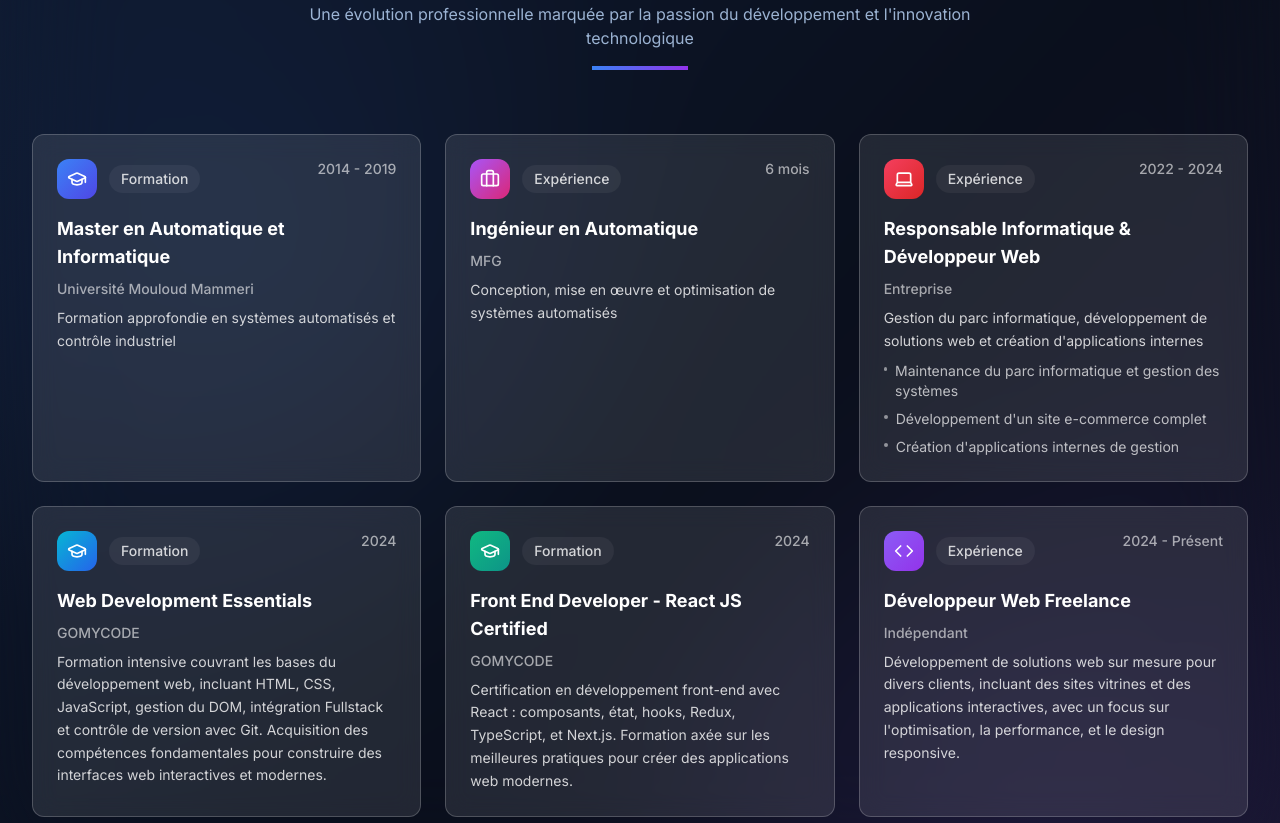
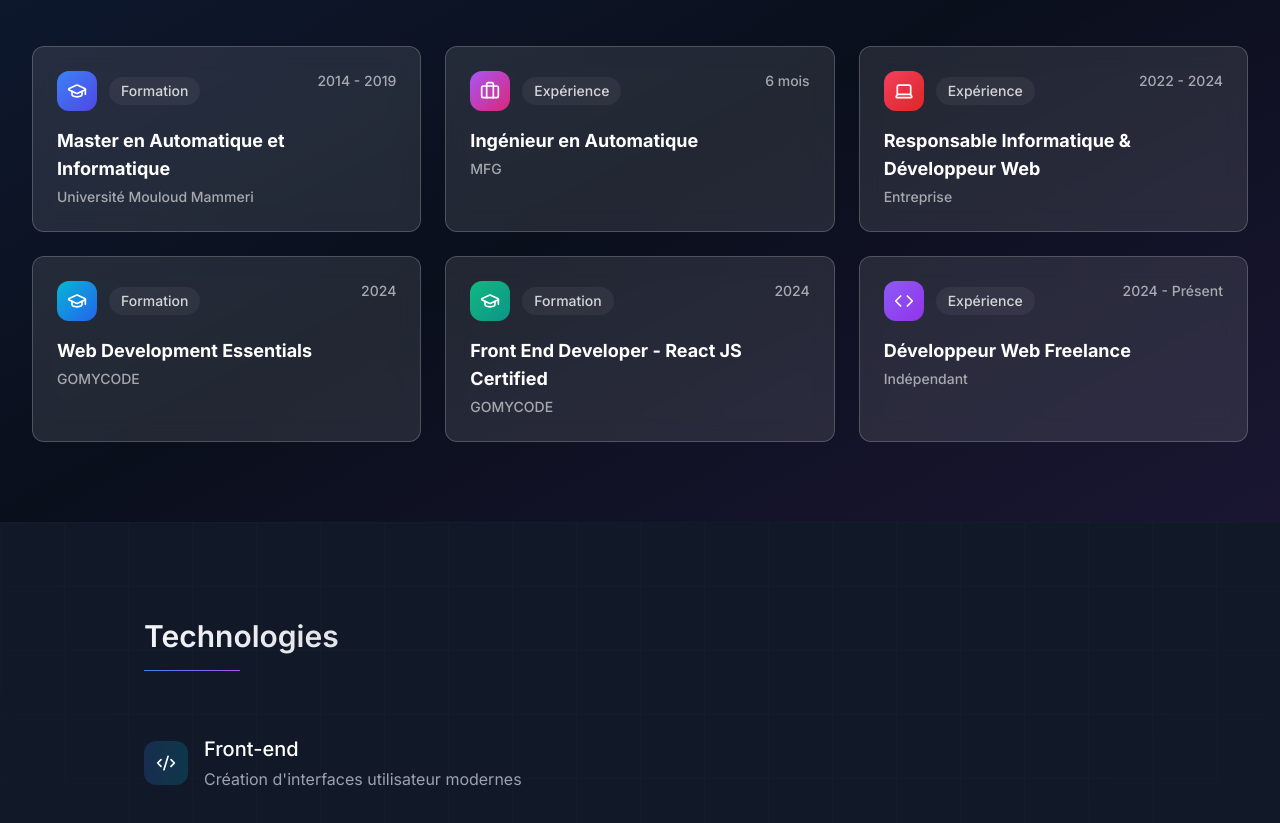
Before and after one commit to MezdadAchour/MezdadAchour, a Next.js app: page / in a window 1280 px wide. Shown: the part 1920-2743 px from the top of the page. Built offline with nearby package versions, Linux system fonts and the light colour scheme.

Commit message:
about ans skills simplified

```diff
--- a/src/components/sections/About.tsx
+++ b/src/components/sections/About.tsx
@@ -1,6 +1,6 @@
 'use client';
 import React from 'react';
-import { motion, HTMLMotionProps } from 'framer-motion';
+import { motion } from 'framer-motion';
 import { GraduationCap, Code, Briefcase, Laptop, LucideIcon } from 'lucide-react';
 import { Card } from '@/components/ui/card';
 
@@ -9,10 +9,8 @@ interface TimelineItem {
   title: string;
   place: string;
   date: string;
-  description: string;
   category: string;
   color: string;
-  details?: string[];
 }
 
 const timeline: TimelineItem[] = [
@@ -21,7 +19,6 @@ const timeline: TimelineItem[] = [
     title: "Master en Automatique et Informatique",
     place: "Université Mouloud Mammeri",
     date: "2014 - 2019",
-    description: "Formation approfondie en systèmes automatisés et contrôle industriel",
     category: "Formation",
     color: "from-blue-500 to-indigo-600"
   },
@@ -30,7 +27,6 @@ const timeline: TimelineItem[] = [
     title: "Ingénieur en Automatique",
     place: "MFG",
     date: "6 mois",
-    description: "Conception, mise en œuvre et optimisation de systèmes automatisés",
     category: "Expérience",
     color: "from-purple-500 to-pink-600"
   },
@@ -39,12 +35,6 @@ const timeline: TimelineItem[] = [
     title: "Responsable Informatique & Développeur Web",
     place: "Entreprise",
     date: "2022 - 2024",
-    description: "Gestion du parc informatique, développement de solutions web et création d'applications internes",
-    details: [
-      "Maintenance du parc informatique et gestion des systèmes",
-      "Développement d'un site e-commerce complet",
-      "Création d'applications internes de gestion"
-    ],
     category: "Expérience",
     color: "from-rose-500 to-red-600"
   },
@@ -53,7 +43,6 @@ const timeline: TimelineItem[] = [
     title: "Web Development Essentials",
     place: "GOMYCODE",
     date: "2024",
-    description: "Formation intensive couvrant les bases du développement web, incluant HTML, CSS, JavaScript, gestion du DOM, intégration Fullstack et contrôle de version avec Git. Acquisition des compétences fondamentales pour construire des interfaces web interactives et modernes.",
     category: "Formation",
     color: "from-cyan-500 to-blue-600"
   },
@@ -62,7 +51,6 @@ const timeline: TimelineItem[] = [
     title: "Front End Developer - React JS Certified",
     place: "GOMYCODE",
     date: "2024",
-    description: "Certification en développement front-end avec React : composants, état, hooks, Redux, TypeScript, et Next.js. Formation axée sur les meilleures pratiques pour créer des applications web modernes.",
     category: "Formation",
     color: "from-emerald-500 to-teal-600"
   },
@@ -71,58 +59,29 @@ const timeline: TimelineItem[] = [
     title: "Développeur Web Freelance",
     place: "Indépendant",
     date: "2024 - Présent",
-    description: "Développement de solutions web sur mesure pour divers clients, incluant des sites vitrines et des applications interactives, avec un focus sur l'optimisation, la performance, et le design responsive.",
     category: "Expérience",
     color: "from-violet-500 to-purple-600"
   }
 ];
 
-const containerAnimation = {
-  hidden: { opacity: 0 },
-  visible: {
-    opacity: 1,
-    transition: {
-      staggerChildren: 0.1
-    }
-  }
-};
-
-const itemAnimation = {
-  hidden: { opacity: 0, y: 20 },
-  visible: {
-    opacity: 1,
-    y: 0,
-    transition: {
-      duration: 0.5
-    }
-  }
-};
-
-interface TimelineCardProps {
-  item: TimelineItem;
-}
-
-const TimelineCard: React.FC<TimelineCardProps> = ({ item }) => {
+const TimelineCard: React.FC<{ item: TimelineItem }> = ({ item }) => {
   return (
     <motion.div
-      variants={itemAnimation}
+      initial={{ opacity: 0, y: 20 }}
+      whileInView={{ opacity: 1, y: 0 }}
+      viewport={{ once: true }}
+      whileHover={{ scale: 1.02 }}
       className="group relative"
-      whileHover={{ scale: 1.02 }}
-      transition={{ duration: 0.2 }}
     >
-      <div
-        className={`
-          absolute inset-0 rounded-2xl opacity-0 group-hover:opacity-100
-          transition-all duration-500 bg-gradient-to-br ${item.color}
-          blur-xl -z-10
-        `}
+      <div className={`absolute inset-0 rounded-2xl opacity-0 group-hover:opacity-100
+        transition-all duration-500 bg-gradient-to-br ${item.color} blur-xl -z-10`}
       />
 
       <Card className="h-full p-6 rounded-2xl border-2 border-white/5 bg-white/5 backdrop-blur-sm hover:border-white/20 transition-all duration-300">
         <div className="space-y-4">
           <div className="flex items-start justify-between gap-4">
             <div className="flex items-center gap-3">
-              <div className={`p-2.5 rounded-xl bg-gradient-to-br ${item.color} bg-opacity-20`}>
+              <div className={`p-2.5 rounded-xl bg-gradient-to-br ${item.color}`}>
                 <item.icon className="w-5 h-5 text-white" />
               </div>
               <span className="text-sm font-medium text-white/80 bg-white/5 px-3 py-1 rounded-full">
@@ -134,31 +93,13 @@ const TimelineCard: React.FC<TimelineCardProps> = ({ item }) => {
             </span>
           </div>
 
-          <div className="space-y-2">
-            <h3 className="text-lg font-bold text-white group-hover:text-transparent group-hover:bg-clip-text group-hover:bg-gradient-to-r group-hover:from-white group-hover:to-blue-400 transition-all duration-300">
+          <div>
+            <h3 className="text-lg font-bold text-white group-hover:text-transparent group-hover:bg-clip-text group-hover:bg-gradient-to-r group-hover:from-white group-hover:to-blue-400">
               {item.title}
             </h3>
-            <p className="text-white/60 font-medium text-sm">
+            <p className="text-white/60 font-medium text-sm mt-1">
               {item.place}
             </p>
-            <p className="text-white/80 text-sm leading-relaxed">
-              {item.description}
-            </p>
-
-            {item.details && (
-              <motion.ul
-                initial={{ opacity: 0 }}
-                animate={{ opacity: 1 }}
-                className="mt-3 space-y-2"
-              >
-                {item.details.map((detail: string, idx: number) => (
-                  <li key={idx} className="flex items-start gap-2 text-sm text-white/70">
-                    <span className="mt-1.5 w-1 h-1 rounded-full bg-white/50" />
-                    {detail}
-                  </li>
-                ))}
-              </motion.ul>
-            )}
           </div>
         </div>
       </Card>
@@ -168,102 +109,38 @@ const TimelineCard: React.FC<TimelineCardProps> = ({ item }) => {
 
 const About: React.FC = () => {
   return (
-    <section id="about" className="relative min-h-screen pt-24 pb-16 overflow-hidden">
+    <section id="about" className="relative py-20 overflow-hidden">
       <motion.div
         className="absolute inset-0 bg-[#0A0F1C]"
-        style={{
-          backgroundImage: `
-            radial-gradient(circle at 20% 30%, rgba(59, 130, 246, 0.08) 0%, transparent 30%),
-            radial-gradient(circle at 80% 70%, rgba(139, 92, 246, 0.08) 0%, transparent 30%)
-          `
-        }}
-      >
-        <motion.div
-          className="absolute inset-0"
         initial={{ opacity: 0 }}
         animate={{ opacity: 1 }}
-          transition={{ duration: 1 }}
       >
         <div className="absolute inset-0 bg-gradient-to-br from-blue-500/10 via-transparent to-purple-500/10" />
-          <div className="absolute inset-0 backdrop-blur-3xl" />
-        </motion.div>
       </motion.div>
 
       <div className="relative max-w-7xl mx-auto px-4 sm:px-6 lg:px-8">
         <motion.div
           initial={{ opacity: 0, y: 20 }}
           whileInView={{ opacity: 1, y: 0 }}
-          viewport={{ once: true, margin: "-100px" }}
+          viewport={{ once: true }}
           className="text-center mb-16"
         >
-          <motion.h2
-            className="text-4xl md:text-5xl font-bold"
-            whileHover={{ scale: 1.05 }}
-            transition={{ type: "spring", stiffness: 300, damping: 10 }}
-          >
-            <span className="text-transparent bg-clip-text bg-gradient-to-r from-purple-400 via-blue-500 to-rose-400 animate-gradient">
+          <h2 className="text-4xl font-bold text-transparent bg-clip-text bg-gradient-to-r from-purple-400 via-blue-500 to-rose-400">
             Mon Parcours
-            </span>
-          </motion.h2>
-          <p className="mt-4 text-blue-200/80 max-w-2xl mx-auto">
-            Une évolution professionnelle marquée par la passion du développement
-            et l&apos;innovation technologique
-          </p>
-
+          </h2>
           <motion.div
             initial={{ scaleX: 0 }}
             whileInView={{ scaleX: 1 }}
             viewport={{ once: true }}
-            transition={{ duration: 0.8, delay: 0.2 }}
             className="mt-4 h-1 w-24 mx-auto bg-gradient-to-r from-blue-500 to-purple-600"
           />
         </motion.div>
 
-        <motion.div
-          variants={containerAnimation}
-          initial="hidden"
-          whileInView="visible"
-          viewport={{ once: true, margin: "-50px" }}
-          className="grid grid-cols-1 md:grid-cols-2 lg:grid-cols-3 gap-6"
-        >
+        <div className="grid grid-cols-1 md:grid-cols-2 lg:grid-cols-3 gap-6">
           {timeline.map((item, index) => (
             <TimelineCard key={index} item={item} />
           ))}
-        </motion.div>
-
-        <motion.div
-          initial={{ opacity: 0, y: 20 }}
-          whileInView={{ opacity: 1, y: 0 }}
-          viewport={{ once: true, margin: "-50px" }}
-          whileHover={{ scale: 1.02 }}
-          className="mt-16 p-8 bg-white/5 backdrop-blur-lg rounded-2xl border border-white/10 hover:border-blue-500/50 transition-all duration-300 shadow-xl shadow-blue-500/5"
-        >
-          <div className="max-w-3xl mx-auto text-center space-y-6">
-            <motion.h3
-              className="text-2xl font-bold text-transparent bg-clip-text bg-gradient-to-r from-blue-400 to-purple-500"
-              whileHover={{ scale: 1.05 }}
-              transition={{ type: "spring", stiffness: 300, damping: 10 }}
-            >
-              Ma Vision
-            </motion.h3>
-            <p className="text-blue-200 leading-relaxed">
-              Passionné par le développement web et fort d&apos;une expérience en automatique,
-              je combine expertise technique et créativité pour créer des solutions numériques
-              innovantes. Mon approche unique me permet d&apos;apporter une vision globale aux projets,
-              en alliant performance technique et expérience utilisateur optimale.
-            </p>
-            <motion.div
-              className="pt-4"
-              whileHover={{ scale: 1.05 }}
-              transition={{ type: "spring", stiffness: 300, damping: 10 }}
-            >
-              <span className="inline-flex items-center gap-2 px-4 py-2 rounded-full bg-blue-500/10 text-blue-400 text-sm hover:bg-blue-500/20 transition-colors duration-300">
-                <Code className="w-4 h-4" />
-                Développement Web Moderne
-              </span>
-            </motion.div>
         </div>
-        </motion.div>
       </div>
     </section>
   );
--- a/src/components/sections/Skills.tsx
+++ b/src/components/sections/Skills.tsx
@@ -1,206 +1,154 @@
 'use client'
 import React from 'react';
 import { motion } from 'framer-motion';
-import { Code2, Wrench, Braces, Terminal, Star, CloudCog, LucideIcon } from 'lucide-react';
+import { Code2, Wrench, Braces, LucideIcon } from 'lucide-react';
 
 interface Skill {
   name: string;
-  level: 'Expert' | 'Avancé';
-  icon: LucideIcon;
 }
 
-interface SkillCategory {
+interface Category {
   title: string;
   icon: LucideIcon;
   color: string;
   description: string;
-  skills: Skill[];
+  skills: string[];
 }
 
-const skillCategories: SkillCategory[] = [
+interface SkillCardProps {
+  skill: string;
+}
+
+interface CategorySectionProps {
+  category: Category;
+}
+
+const skillCategories: Category[] = [
   {
-    title: "Développement Front-end",
+    title: "Front-end",
     icon: Code2,
-    color: "from-blue-600 to-cyan-500",
-    description: "Maîtrise des technologies web modernes pour créer des interfaces utilisateur interactives et performantes.",
+    color: "from-blue-500/20 to-cyan-500/20",
+    description: "Création d'interfaces utilisateur modernes",
     skills: [
-      { name: "React", level: "Expert", icon: Braces },
-      { name: "JavaScript", level: "Expert", icon: Terminal },
-      { name: "TypeScript", level: "Avancé", icon: Terminal },
-      { name: "CSS/SCSS", level: "Expert", icon: Code2 },
-      { name: "Tailwind CSS", level: "Avancé", icon: Wrench },
-      { name: "Responsive Design", level: "Expert", icon: CloudCog }
+      "React",
+      "Next.js",
+      "JavaScript",
+      "TypeScript",
+      "CSS/SCSS",
+      "Tailwind CSS"
     ]
   },
   {
-    title: "Développement Back-end",
+    title: "Back-end",
     icon: Braces,
-    color: "from-green-600 to-lime-500",
-    description: "Maîtrise des langages et frameworks pour construire des API robustes et évolutives.",
+    color: "from-emerald-500/20 to-green-500/20",
+    description: "APIs et bases de données",
     skills: [
-      { name: "Node.js", level: "Expert", icon: Terminal },
-      { name: "Express", level: "Expert", icon: Braces },
-      { name: "MongoDB", level: "Avancé", icon: CloudCog },
-      { name: "PostgreSQL", level: "Avancé", icon: CloudCog },
-      { name: "REST API", level: "Expert", icon: Braces },
-      { name: "GraphQL", level: "Avancé", icon: Braces }
+      "Node.js",
+      "Express",
+      "MongoDB",
+      "PostgreSQL",
+      "REST API",
+      "GraphQL"
     ]
   },
   {
-    title: "Outils et méthodologies",
+    title: "Outils",
     icon: Wrench,
-    color: "from-orange-600 to-amber-500",
-    description: "Utilisation efficace des outils et des méthodologies pour une gestion de projet optimale.",
+    color: "from-orange-500/20 to-amber-500/20",
+    description: "Développement et design",
     skills: [
-      { name: "Git/GitHub", level: "Expert", icon: Wrench },
-      { name: "Docker", level: "Avancé", icon: CloudCog },
-      { name: "Agile/Scrum", level: "Expert", icon: Wrench },
-      { name: "Figma", level: "Expert", icon: Wrench },
-      { name: "CI/CD", level: "Avancé", icon: CloudCog },
-      { name: "AWS/GCP", level: "Avancé", icon: CloudCog }
+      "Git/GitHub",
+      "Figma"
     ]
   }
 ];
 
-interface SkillCardProps {
-  name: string;
-  level: 'Expert' | 'Avancé';
-  delay?: number;
-  icon: LucideIcon;
-}
-
-const SkillCard: React.FC<SkillCardProps> = ({ name, level, delay = 0, icon: SkillIcon }) => {
-  const levelColors: Record<'Expert' | 'Avancé', string> = {
-    Expert: "text-emerald-400",
-    Avancé: "text-blue-400"
-  };
-
-  return (
-    <motion.div
-      initial={{ opacity: 0, scale: 0.95 }}
-      whileInView={{ opacity: 1, scale: 1 }}
-      transition={{ duration: 0.5, delay }}
-      className="relative group sm:col-span-2 md:col-span-1"
-    >
-      <div className="absolute -inset-1 rounded-lg bg-gradient-to-r from-blue-600 to-purple-600 opacity-0 group-hover:opacity-75 blur-lg transition-all duration-500 group-hover:duration-200 animate-tilt"></div>
-
-      <div className="relative h-full bg-gray-900 rounded-lg p-6 flex flex-col transform transition-all duration-300 group-hover:scale-[1.02] group-hover:-translate-y-1 border border-gray-800 group-hover:border-gray-700">
-        <div className="flex items-center justify-between mb-4">
-          <div className="p-2 rounded-lg bg-gray-800 group-hover:bg-gray-750 transition-colors duration-300">
-            <SkillIcon className="w-5 h-5 text-gray-400 group-hover:text-white transition-colors duration-300" />
-          </div>
-          <div className={`px-3 py-1 rounded-full text-xs font-medium ${levelColors[level]} bg-gray-800/50`}>
-            {level}
-          </div>
-        </div>
-
-        <h4 className="text-lg font-semibold text-white mb-2 group-hover:text-transparent group-hover:bg-clip-text group-hover:bg-gradient-to-r group-hover:from-blue-400 group-hover:to-purple-400 transition-all duration-300">
-          {name}
-        </h4>
-
-        <div className="flex items-center mt-auto space-x-1">
-          {[...Array(level === "Expert" ? 5 : 4)].map((_, i) => (
-            <Star
-              key={i}
-              className={`w-4 h-4 ${
-                level === "Expert"
-                  ? "text-emerald-500/40 group-hover:text-emerald-400"
-                  : "text-blue-500/40 group-hover:text-blue-400"
-              } transition-colors duration-300`}
-              fill="currentColor"
-            />
-          ))}
-        </div>
-      </div>
-    </motion.div>
-  );
-};
-
-interface CategorySectionProps {
-  category: SkillCategory;
-  index: number;
-}
-
-const CategorySection: React.FC<CategorySectionProps> = ({ category, index }) => (
+const SkillCard: React.FC<SkillCardProps> = ({ skill }) => (
   <motion.div
     initial={{ opacity: 0, y: 20 }}
     whileInView={{ opacity: 1, y: 0 }}
-    transition={{ duration: 0.6, delay: index * 0.2 }}
-    className="relative"
+    viewport={{ once: true }}
+    whileHover={{ scale: 1.02 }}
+    className="group relative"
   >
-    <div className="mb-12">
-      <div className="flex items-center mb-6">
-        <div className={`p-4 rounded-xl bg-gradient-to-r ${category.color} shadow-lg`}>
-          <category.icon className="w-6 h-6 text-white" />
-        </div>
-        <div className="ml-4">
-          <h3 className="text-2xl font-bold text-white mb-2">{category.title}</h3>
-          <p className="text-gray-400 text-sm">{category.description}</p>
-        </div>
-      </div>
-
-      <div className="grid grid-cols-1 sm:grid-cols-2 lg:grid-cols-4 gap-6">
-        {category.skills.map((skill, skillIndex) => (
-          <SkillCard
-            key={skill.name}
-            {...skill}
-            delay={index * 0.1 + skillIndex * 0.1}
-            icon={skill.icon || category.icon}
-          />
-        ))}
+    <div className="absolute inset-0 rounded-xl bg-gradient-to-r from-blue-500/20 to-purple-500/20 blur-xl opacity-0 group-hover:opacity-100 transition-opacity duration-500" />
+    <div className="relative h-full px-6 py-4 rounded-xl bg-gray-800/40 backdrop-blur-sm border border-gray-700/50 hover:border-gray-600/50 transition-colors duration-300">
+      <div className="flex items-center justify-between">
+        <span className="text-gray-200 font-medium">{skill}</span>
+        <div className="h-2 w-2 rounded-full bg-gradient-to-r from-blue-500 to-purple-500 opacity-0 group-hover:opacity-100 transition-opacity duration-300" />
       </div>
     </div>
   </motion.div>
 );
 
-const BackgroundDecorations: React.FC = () => {
-  // Décorations d'arrière-plan
-  return null;
-};
+const CategorySection: React.FC<CategorySectionProps> = ({ category }) => (
+  <motion.div
+    initial={{ opacity: 0 }}
+    whileInView={{ opacity: 1 }}
+    viewport={{ once: true }}
+    className="mb-16"
+  >
+    <div className="relative flex items-center gap-4 mb-8 group">
+      <motion.div
+        initial={{ scale: 0 }}
+        whileInView={{ scale: 1 }}
+        viewport={{ once: true }}
+        className={`p-3 rounded-xl bg-gradient-to-r ${category.color} backdrop-blur-md`}
+      >
+        <category.icon className="w-5 h-5 text-white" />
+      </motion.div>
+      <div>
+        <h3 className="text-xl font-medium text-white">{category.title}</h3>
+        <p className="text-gray-400 mt-1">{category.description}</p>
+      </div>
+      <div className="absolute -inset-4 rounded-xl bg-gradient-to-r from-gray-800/0 via-gray-800/5 to-gray-800/0 opacity-0 group-hover:opacity-100 transition-opacity duration-500 blur-xl" />
+    </div>
 
-const FloatingIcons: React.FC = () => {
-  // Icônes flottantes
-  return null;
-};
+    <div className="grid grid-cols-1 sm:grid-cols-2 lg:grid-cols-3 gap-4">
+      {category.skills.map((skill: string) => (
+        <SkillCard
+          key={skill}
+          skill={skill}
+        />
+      ))}
+    </div>
+  </motion.div>
+);
 
 const Skills: React.FC = () => {
   return (
-    <section id="skills" className="relative py-32 overflow-hidden">
-      <BackgroundDecorations />
+    <section className="relative py-24 overflow-hidden">
+      <div className="absolute inset-0 bg-gray-900">
+        <div className="absolute inset-0 bg-[linear-gradient(to_right,#808080_1px,transparent_1px),linear-gradient(to_bottom,#808080_1px,transparent_1px)] bg-[size:4rem_4rem] [mask-image:radial-gradient(ellipse_60%_50%_at_50%_0%,#000_70%,transparent_110%)] opacity-[0.03]" />
+      </div>
 
-      <div className="relative max-w-7xl mx-auto px-4 sm:px-6 lg:px-8">
+      <div className="relative max-w-5xl mx-auto px-4">
         <motion.div
           initial={{ opacity: 0, y: 20 }}
           whileInView={{ opacity: 1, y: 0 }}
           viewport={{ once: true }}
-          className="text-center mb-20"
+          className="mb-16"
         >
-          <h2 className="text-4xl md:text-5xl font-bold mb-4">
-            <span className="text-transparent bg-clip-text bg-gradient-to-r from-blue-400 via-purple-500 to-pink-400">
-              Mes compétences
-            </span>
+          <h2 className="text-3xl font-semibold text-transparent bg-clip-text bg-gradient-to-r from-gray-100 to-gray-400">
+            Technologies
           </h2>
-          <p className="text-lg text-gray-300 max-w-2xl mx-auto">
-            Technologies et outils que je maîtrise pour créer des expériences web exceptionnelles
-          </p>
-
           <motion.div
             initial={{ scaleX: 0 }}
             whileInView={{ scaleX: 1 }}
             viewport={{ once: true }}
-            transition={{ duration: 0.8, delay: 0.2 }}
-            className="mt-4 h-1 w-24 mx-auto bg-gradient-to-r from-blue-500 to-purple-600"
+            className="h-px w-24 mt-4 bg-gradient-to-r from-blue-500 to-purple-500"
           />
         </motion.div>
 
-        <div className="space-y-20">
-          {skillCategories.map((category, index) => (
-            <CategorySection key={category.title} category={category} index={index} />
+        <div>
+          {skillCategories.map((category) => (
+            <CategorySection key={category.title} category={category} />
           ))}
         </div>
+      </div>
 
-        <FloatingIcons />
-      </div>
+      <div className="absolute bottom-0 left-1/3 w-96 h-96 bg-gradient-to-r from-blue-500/20 to-purple-500/20 rounded-full blur-3xl opacity-30 mix-blend-soft-light pointer-events-none" />
     </section>
   );
 };
```
Lines whose indentation alone changed are shown as unchanged.
